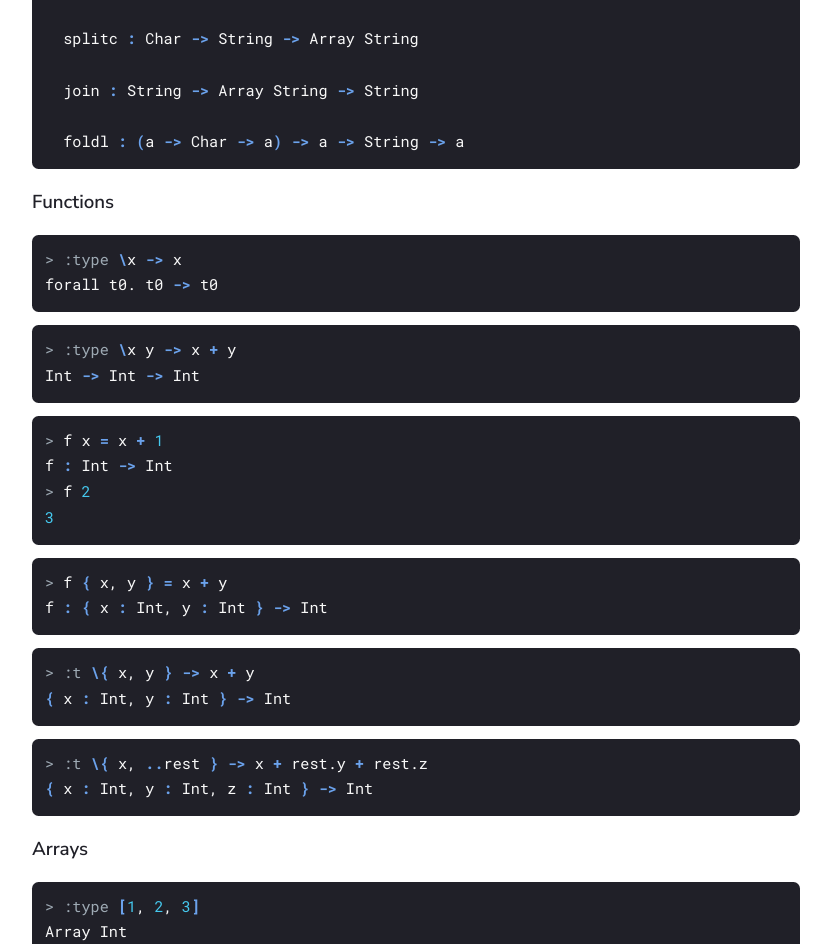
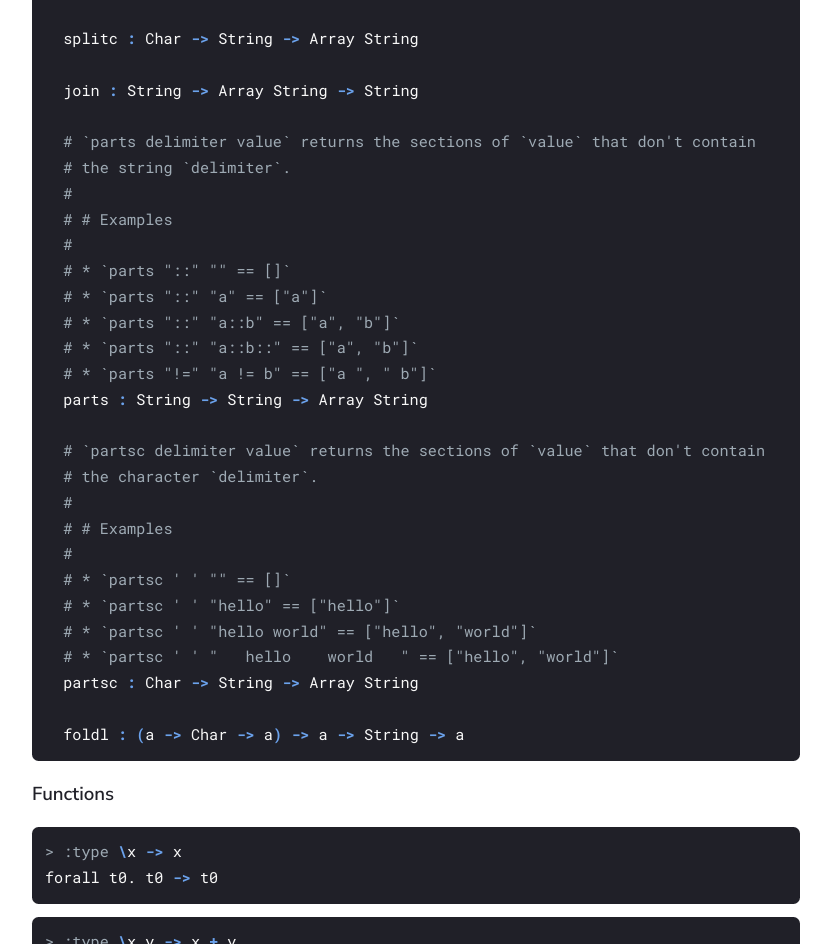
Before and after one commit to LightAndLight/ipso, a plain HTML site: page docs/docs/reference.html in a window 1280 px wide. Shown: the part 10474-11418 px from the top of the page, without its empty margins (344-1175 px from the left). Drawn offline with Linux system fonts and the light colour scheme.

Commit message:
docs: add string.parts and string.partsc (#284)

```diff
--- a/docs/docs/reference.html
+++ b/docs/docs/reference.html
@@ -420,7 +420,30 @@ main =
 <span id="cb50-12"><a href="#cb50-12" aria-hidden="true" tabindex="-1"></a></span>
 <span id="cb50-13"><a href="#cb50-13" aria-hidden="true" tabindex="-1"></a>  join <span class="kw">:</span> String <span class="kw">-&gt;</span> Array String <span class="kw">-&gt;</span> String</span>
 <span id="cb50-14"><a href="#cb50-14" aria-hidden="true" tabindex="-1"></a></span>
-<span id="cb50-15"><a href="#cb50-15" aria-hidden="true" tabindex="-1"></a>  foldl <span class="kw">:</span> <span class="kw">(</span>a <span class="kw">-&gt;</span> Char <span class="kw">-&gt;</span> a<span class="kw">)</span> <span class="kw">-&gt;</span> a <span class="kw">-&gt;</span> String <span class="kw">-&gt;</span> a</span></code></pre></div>
+<span id="cb50-15"><a href="#cb50-15" aria-hidden="true" tabindex="-1"></a>  <span class="co"># `parts delimiter value` returns the sections of `value` that don't contain</span></span>
+<span id="cb50-16"><a href="#cb50-16" aria-hidden="true" tabindex="-1"></a>  <span class="co"># the string `delimiter`.</span></span>
+<span id="cb50-17"><a href="#cb50-17" aria-hidden="true" tabindex="-1"></a>  <span class="co">#</span></span>
+<span id="cb50-18"><a href="#cb50-18" aria-hidden="true" tabindex="-1"></a>  <span class="co"># # Examples</span></span>
+<span id="cb50-19"><a href="#cb50-19" aria-hidden="true" tabindex="-1"></a>  <span class="co">#</span></span>
+<span id="cb50-20"><a href="#cb50-20" aria-hidden="true" tabindex="-1"></a>  <span class="co"># * `parts &quot;::&quot; &quot;&quot; == []`</span></span>
+<span id="cb50-21"><a href="#cb50-21" aria-hidden="true" tabindex="-1"></a>  <span class="co"># * `parts &quot;::&quot; &quot;a&quot; == [&quot;a&quot;]`</span></span>
+<span id="cb50-22"><a href="#cb50-22" aria-hidden="true" tabindex="-1"></a>  <span class="co"># * `parts &quot;::&quot; &quot;a::b&quot; == [&quot;a&quot;, &quot;b&quot;]`</span></span>
+<span id="cb50-23"><a href="#cb50-23" aria-hidden="true" tabindex="-1"></a>  <span class="co"># * `parts &quot;::&quot; &quot;a::b::&quot; == [&quot;a&quot;, &quot;b&quot;]`</span></span>
+<span id="cb50-24"><a href="#cb50-24" aria-hidden="true" tabindex="-1"></a>  <span class="co"># * `parts &quot;!=&quot; &quot;a != b&quot; == [&quot;a &quot;, &quot; b&quot;]`</span></span>
+<span id="cb50-25"><a href="#cb50-25" aria-hidden="true" tabindex="-1"></a>  parts <span class="kw">:</span> String <span class="kw">-&gt;</span> String <span class="kw">-&gt;</span> Array String</span>
+<span id="cb50-26"><a href="#cb50-26" aria-hidden="true" tabindex="-1"></a>  </span>
+<span id="cb50-27"><a href="#cb50-27" aria-hidden="true" tabindex="-1"></a>  <span class="co"># `partsc delimiter value` returns the sections of `value` that don't contain</span></span>
+<span id="cb50-28"><a href="#cb50-28" aria-hidden="true" tabindex="-1"></a>  <span class="co"># the character `delimiter`.</span></span>
+<span id="cb50-29"><a href="#cb50-29" aria-hidden="true" tabindex="-1"></a>  <span class="co">#</span></span>
+<span id="cb50-30"><a href="#cb50-30" aria-hidden="true" tabindex="-1"></a>  <span class="co"># # Examples</span></span>
+<span id="cb50-31"><a href="#cb50-31" aria-hidden="true" tabindex="-1"></a>  <span class="co">#</span></span>
+<span id="cb50-32"><a href="#cb50-32" aria-hidden="true" tabindex="-1"></a>  <span class="co"># * `partsc ' ' &quot;&quot; == []`</span></span>
+<span id="cb50-33"><a href="#cb50-33" aria-hidden="true" tabindex="-1"></a>  <span class="co"># * `partsc ' ' &quot;hello&quot; == [&quot;hello&quot;]`</span></span>
+<span id="cb50-34"><a href="#cb50-34" aria-hidden="true" tabindex="-1"></a>  <span class="co"># * `partsc ' ' &quot;hello world&quot; == [&quot;hello&quot;, &quot;world&quot;]`</span></span>
+<span id="cb50-35"><a href="#cb50-35" aria-hidden="true" tabindex="-1"></a>  <span class="co"># * `partsc ' ' &quot;   hello    world   &quot; == [&quot;hello&quot;, &quot;world&quot;]`</span></span>
+<span id="cb50-36"><a href="#cb50-36" aria-hidden="true" tabindex="-1"></a>  partsc <span class="kw">:</span> Char <span class="kw">-&gt;</span> String <span class="kw">-&gt;</span> Array String</span>
+<span id="cb50-37"><a href="#cb50-37" aria-hidden="true" tabindex="-1"></a></span>
+<span id="cb50-38"><a href="#cb50-38" aria-hidden="true" tabindex="-1"></a>  foldl <span class="kw">:</span> <span class="kw">(</span>a <span class="kw">-&gt;</span> Char <span class="kw">-&gt;</span> a<span class="kw">)</span> <span class="kw">-&gt;</span> a <span class="kw">-&gt;</span> String <span class="kw">-&gt;</span> a</span></code></pre></div>
 <h3 id="functions">Functions</h3>
 <div class="sourceCode" id="cb51"><pre class="sourceCode ipsorepl"><code class="sourceCode ipsorepl"><span id="cb51-1"><a href="#cb51-1" aria-hidden="true" tabindex="-1"></a><span class="co">&gt;</span> <span class="co">:type</span> <span class="kw">\</span>x <span class="kw">-&gt;</span> x</span>
 <span id="cb51-2"><a href="#cb51-2" aria-hidden="true" tabindex="-1"></a>forall t0. t0 <span class="kw">-&gt;</span> t0</span></code></pre></div>
```
Also changed, not shown: site/pages/docs/reference.md (+23 -0 lines).
